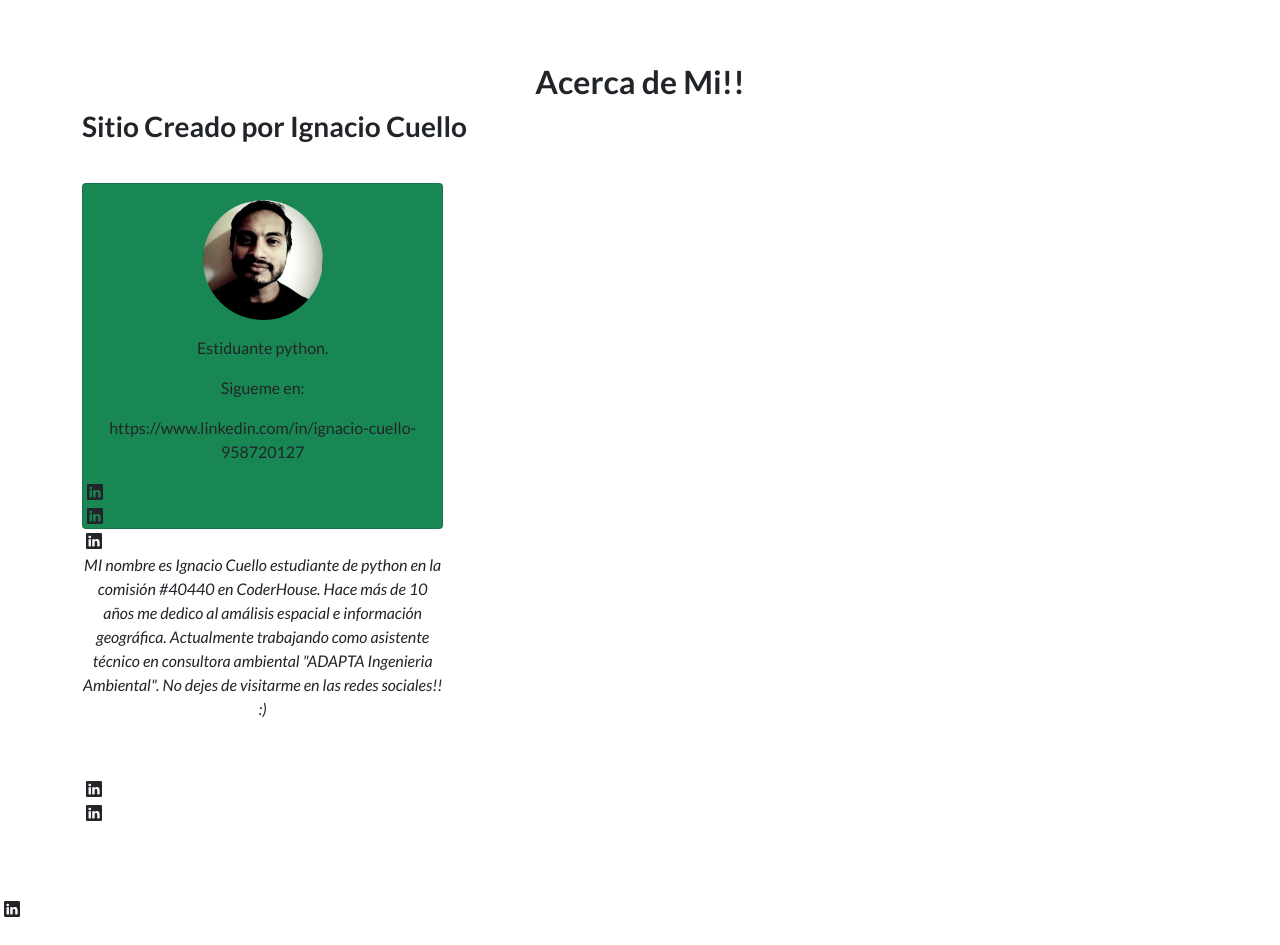
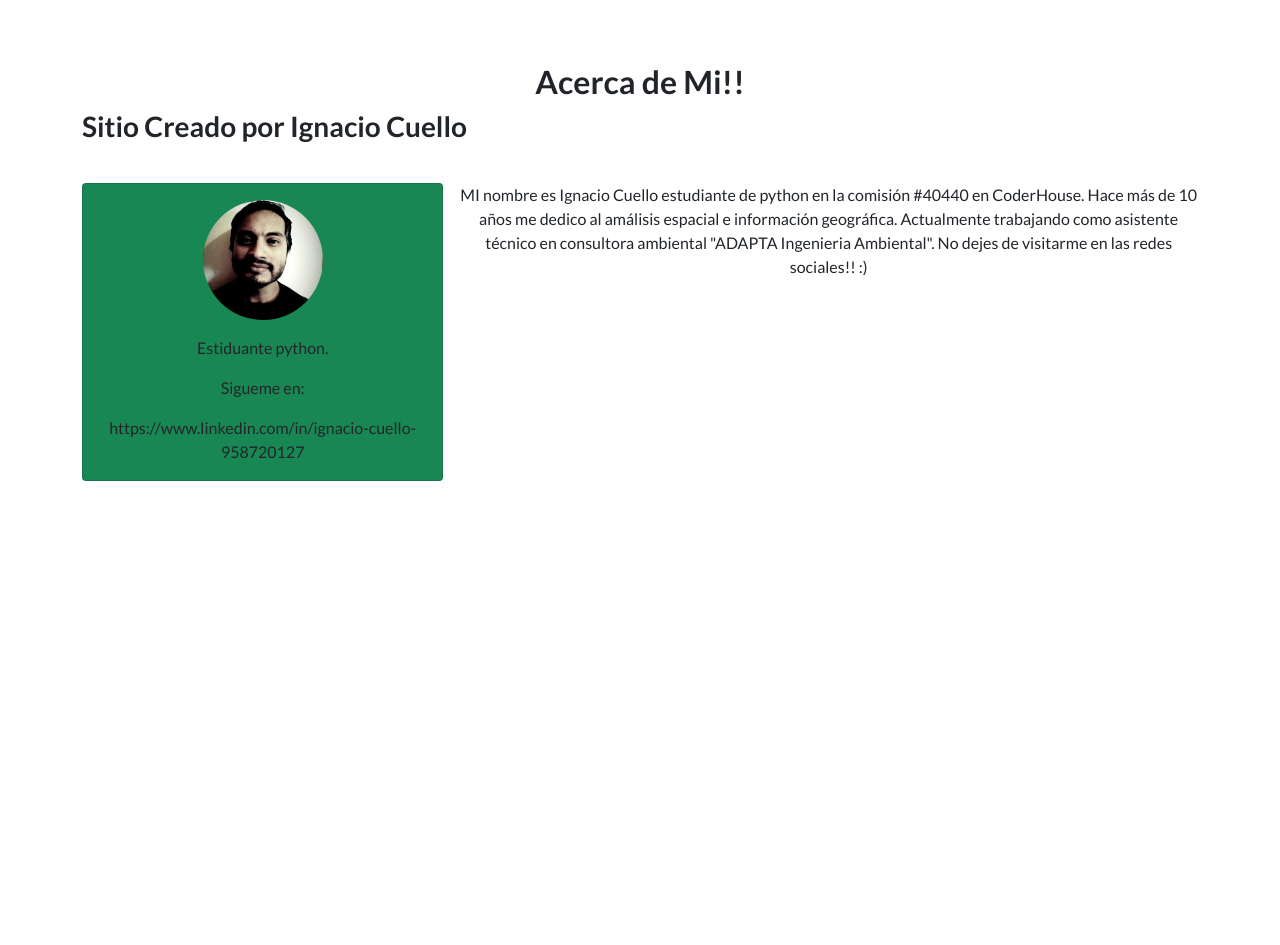
Before and after one commit to Icuellos/ProyectoFinal_Ignacio_Cuello, a Django app: page /About/ in a window 1280 px wide. Shown: the part 143-1088 px from the top of the page. After the commit the page ends 624 px from the top, so only its background shows below. Run offline with Django 4.2, Linux system fonts and the light colour scheme; some libraries are stand-ins or nearby versions.

Commit message:
Mejorando vista about

```diff
--- a/MyAPP/templates/Proyectos.html
+++ b/MyAPP/templates/Proyectos.html
@@ -1,5 +1,5 @@
 {% extends 'base.html' %}
-
+{% load static %}
 {% block content %}
     <h1>Nuevos Articulos</h1>
 
--- a/MyAPP/templates/about.html
+++ b/MyAPP/templates/about.html
@@ -21,12 +21,9 @@
                     <p class="card-text">Estiduante python.</p>
                     <p class="card-text">Sigueme en:</p>
                     <p class="card-text">https://www.linkedin.com/in/ignacio-cuello-958720127</p>
+                    </div>
 
-                    </div><a href=>
-                        <i class="bi bi-linkedin text-dark mx-1"><i>
-                      </a>
-
-                    <div
+                    <div>
                     </div>
                </div>
            </div>
```
Also changed, not shown: db.sqlite3.
